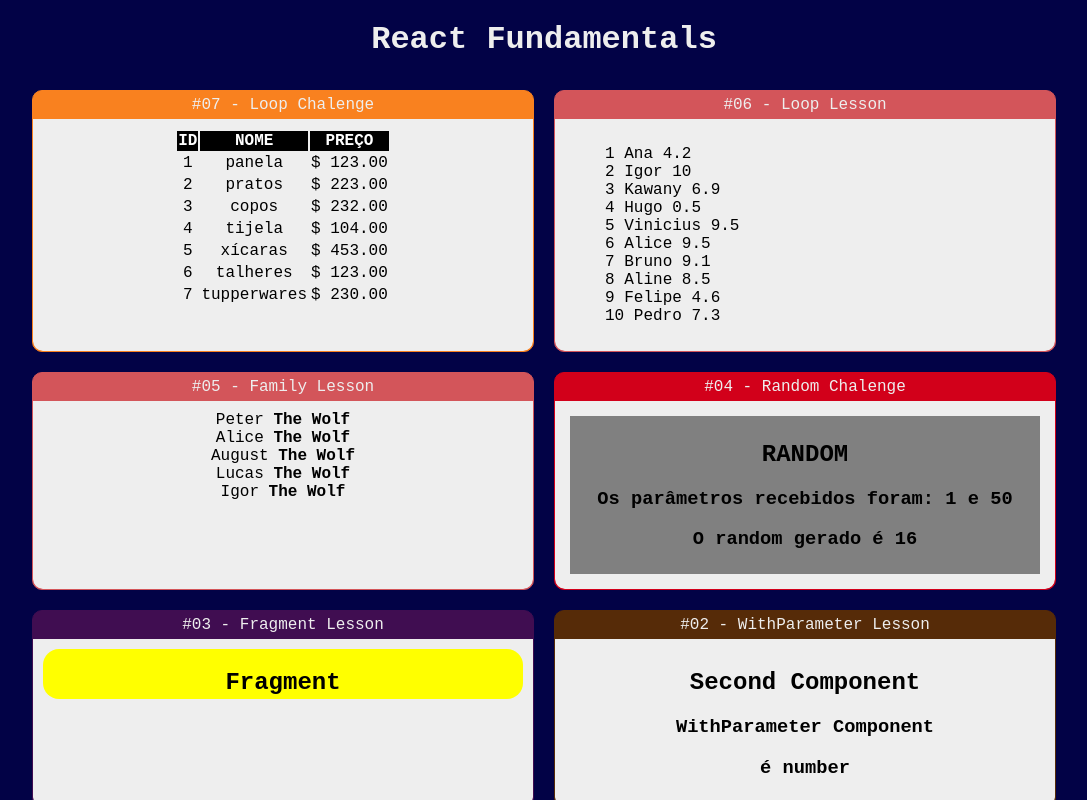
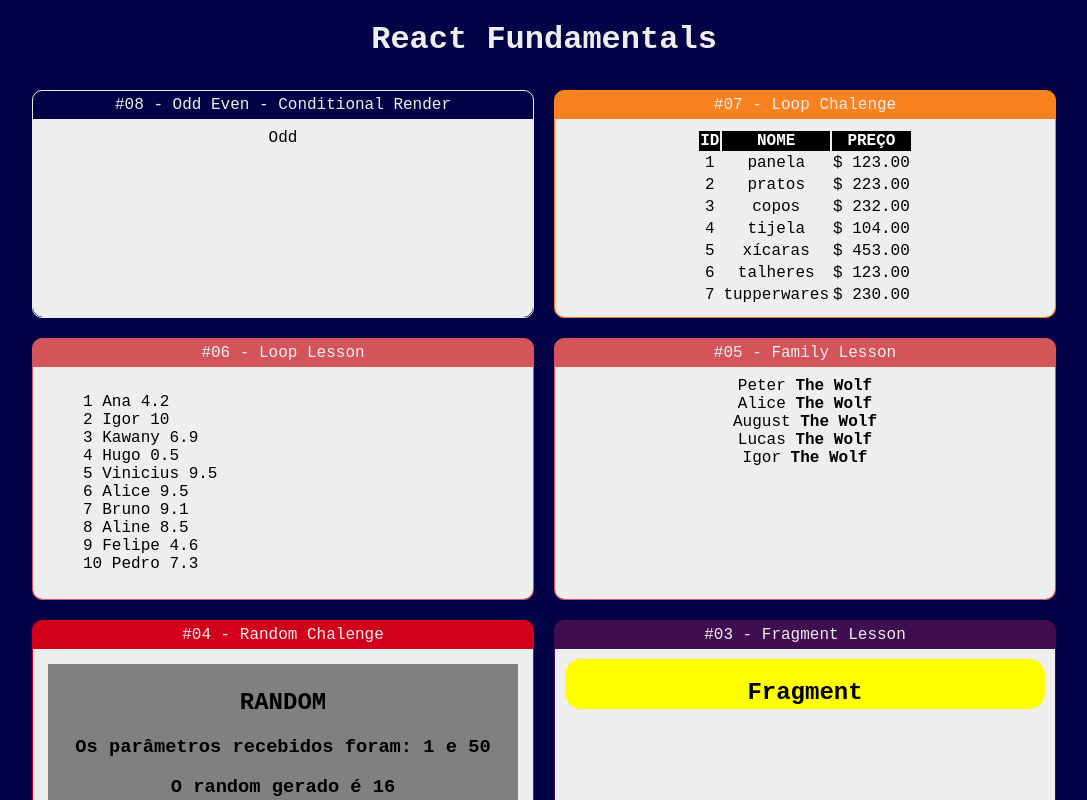
Before and after one commit to CapitaoDAreia/react-redux-course, a React (Create React App) app in the folder 02-fundamentos-react/: page / in a window 1280 px wide. Shown: the top 800 px of the page, without its empty margins (96-1183 px from the left). Built offline with nearby package versions, Linux system fonts and the light colour scheme.

Commit message:
SECTION 2: React Fundamentals - Conditional render

```diff
--- a/02-fundamentos-react/src/App.tsx
+++ b/02-fundamentos-react/src/App.tsx
@@ -6,6 +6,7 @@ import First from "./components/basics/First";
 import Fragment from "./components/basics/Fragment";
 import Random from "./components/basics/Random";
 import WithParameter from "./components/basics/WithParameter";
+import OddEven from "./components/conditional/OddEven";
 import Card from "./components/layout/Card";
 import ListPeople from "./components/loop/ListPeople";
 import ListProduct from "./components/loop/ListProduct";
@@ -31,6 +32,11 @@ export default () => {
 
         <h1>React Fundamentals</h1>
         <div className="wrapper" >
+
+
+            <Card title="#08 - Odd Even - Conditional Render" color="#G9811F">
+                <OddEven number={21} ></OddEven>
+            </Card>
 
             <Card title="#07 - Loop Chalenge" color="#F9811F">
                 <ListProduct />
--- /dev/null
+++ b/02-fundamentos-react/src/components/conditional/OddEven.tsx
@@ -0,0 +1,15 @@
+import React from "react";
+
+/*
+    Renderização condicional, ou seja, um componente é renderizado com base na verificação de uma condição.
+    Neste caso, avaliamos se o number da props é par ou ímpar e com base nisso retornamos uma condição.
+*/
+
+export default (props: {number: number}) => {
+    const evenOrOdd = props.number % 2 === 0 ? <span>Even</span> : <span>Odd</span>
+    return (
+        <div>
+            {evenOrOdd}
+        </div>
+    )
+}
```
